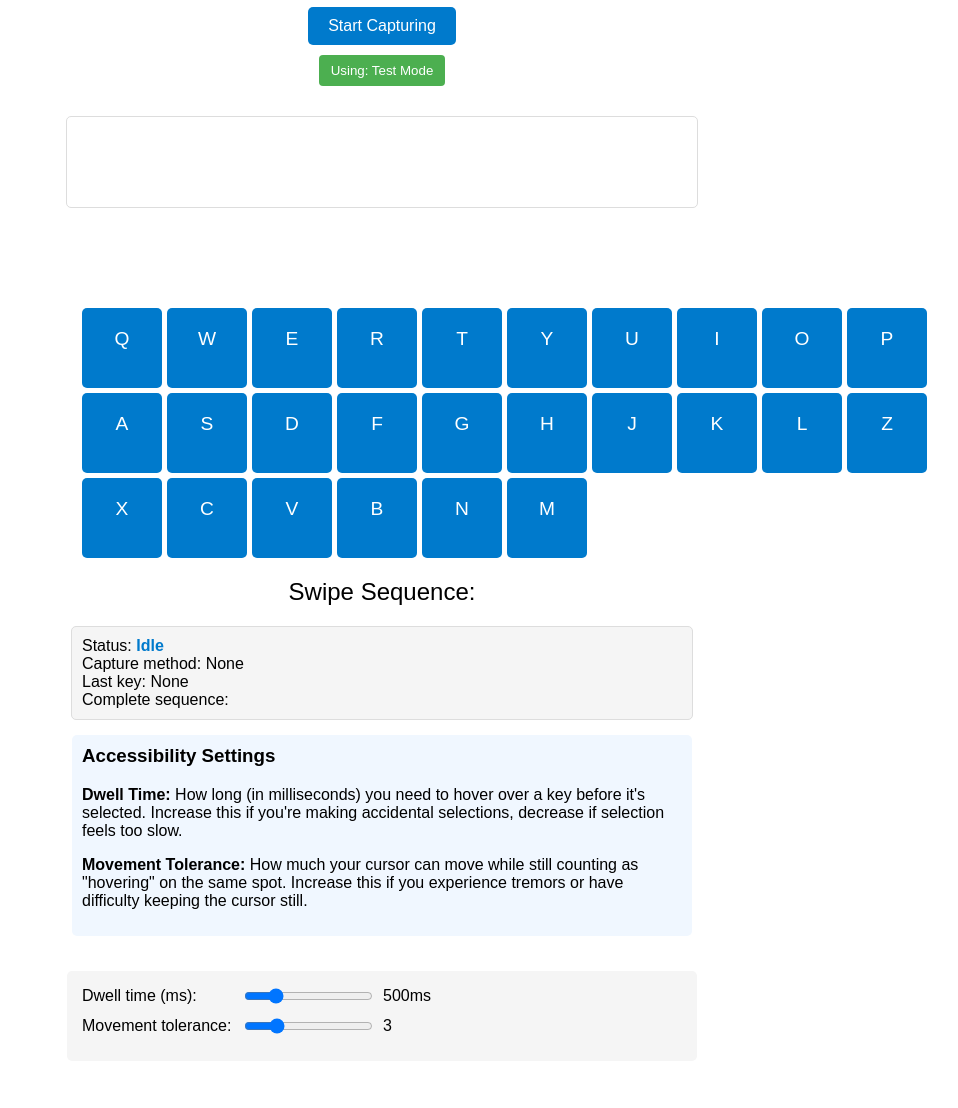
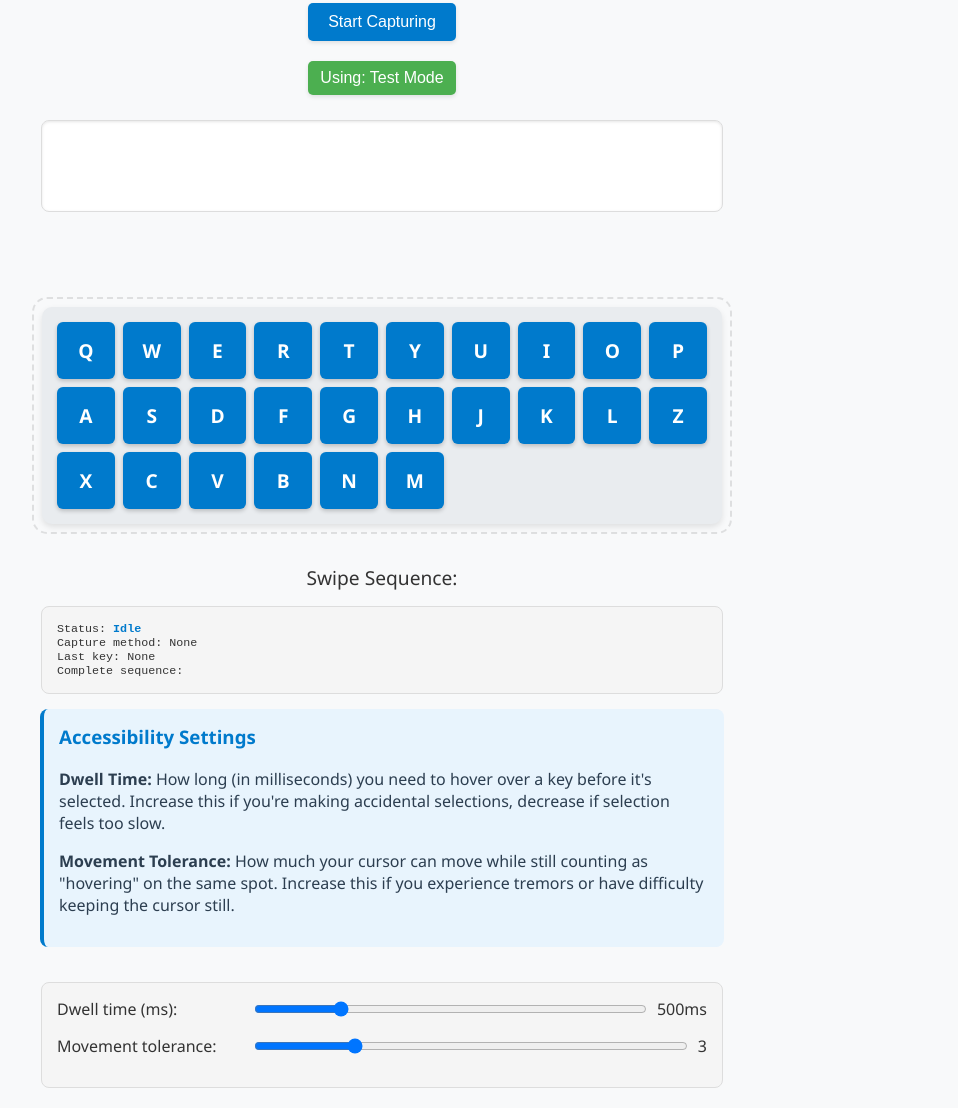
Before and after one commit to cmlmanni/swipe-keyboard, a plain HTML site: page index.html in a window 1280 px wide. Shown: the part 111-1219 px from the top of the page, without its empty margins (258-1216 px from the left). Before the commit the page ends 1192 px from the top, so only its background shows below. Drawn offline with Linux system fonts and the light colour scheme.

Commit message:
Center the keyboard layout Only capture movement within/near the keyboard Clear visualization line after word capture

```diff
--- a/index.html
+++ b/index.html
@@ -19,6 +19,7 @@
 
     <div id="keyboard">
       <!-- Row 1 -->
+      <div class="keyboard-row">
         <div class="key" data-letter="Q">Q</div>
         <div class="key" data-letter="W">W</div>
         <div class="key" data-letter="E">E</div>
@@ -29,7 +30,9 @@
         <div class="key" data-letter="I">I</div>
         <div class="key" data-letter="O">O</div>
         <div class="key" data-letter="P">P</div>
+      </div>
       <!-- Row 2 -->
+      <div class="keyboard-row">
         <div class="key" data-letter="A">A</div>
         <div class="key" data-letter="S">S</div>
         <div class="key" data-letter="D">D</div>
@@ -39,7 +42,9 @@
         <div class="key" data-letter="J">J</div>
         <div class="key" data-letter="K">K</div>
         <div class="key" data-letter="L">L</div>
+      </div>
       <!-- Row 3 -->
+      <div class="keyboard-row">
         <div class="key" data-letter="Z">Z</div>
         <div class="key" data-letter="X">X</div>
         <div class="key" data-letter="C">C</div>
@@ -47,6 +52,7 @@
         <div class="key" data-letter="B">B</div>
         <div class="key" data-letter="N">N</div>
         <div class="key" data-letter="M">M</div>
+      </div>
     </div>
 
     <div id="swipeSequence">Swipe Sequence: <span id="sequence"></span></div>
--- a/js/ui.js
+++ b/js/ui.js
@@ -15,10 +15,25 @@ let canvas;
 let ctx;
 const pathPoints = [];
 
+// Keyboard boundaries for capture restriction
+let keyboardBoundary = {
+  top: 0,
+  left: 0,
+  right: 0,
+  bottom: 0,
+  padding: 10, // Padding in pixels around keyboard
+};
+
 // Initialize UI elements
 function initUI() {
   // Set up canvas for path visualization
   setupCanvas();
+
+  // Calculate keyboard boundaries
+  calculateKeyboardBoundaries();
+
+  // Visualize keyboard boundary (helpful during development)
+  visualizeKeyboardBoundary();
 
   // Set up mode toggle button
   setupModeToggle();
@@ -34,6 +49,71 @@ function initUI() {
 
   // Listen for mouse position updates (from input.js)
   window.addEventListener("mousePositionUpdate", handleMousePositionUpdate);
+
+  // Listen for window resize to recalculate keyboard boundaries
+  window.addEventListener(
+    "resize",
+    debounce(() => {
+      calculateKeyboardBoundaries();
+      visualizeKeyboardBoundary();
+    }, 250)
+  );
+}
+
+// Calculate keyboard boundaries for limiting capture area
+function calculateKeyboardBoundaries() {
+  const keyboardElement = elements.keyboard;
+  if (!keyboardElement) return;
+
+  const rect = keyboardElement.getBoundingClientRect();
+  const padding = keyboardBoundary.padding;
+
+  keyboardBoundary = {
+    top: rect.top - padding,
+    left: rect.left - padding,
+    right: rect.right + padding,
+    bottom: rect.bottom + padding,
+    padding: padding,
+  };
+
+  console.log("Keyboard boundaries calculated:", keyboardBoundary);
+}
+
+// Visualize the keyboard boundary
+function visualizeKeyboardBoundary() {
+  // First remove any existing boundary visualization
+  const existingBoundary = document.querySelector(".keyboard-boundary");
+  if (existingBoundary) {
+    existingBoundary.remove();
+  }
+
+  // Create a boundary visualization element
+  const boundaryElement = document.createElement("div");
+  boundaryElement.className = "keyboard-boundary";
+  elements.keyboard.appendChild(boundaryElement);
+}
+
+// Check if a point is within the keyboard boundary
+function isWithinKeyboardBoundary(x, y) {
+  return (
+    x >= keyboardBoundary.left &&
+    x <= keyboardBoundary.right &&
+    y >= keyboardBoundary.top &&
+    y <= keyboardBoundary.bottom
+  );
+}
+
+// Debounce function for resize events
+function debounce(func, wait) {
+  let timeout;
+  return function executedFunction(...args) {
+    const later = () => {
+      clearTimeout(timeout);
+      func(...args);
+    };
+    clearTimeout(timeout);
+    timeout = setTimeout(later, wait);
+  };
 }
 
 // Set up canvas for path visualization
@@ -68,10 +148,9 @@ function clearPath() {
 
 // Draw the current path
 function drawPath() {
-  if (!ctx) return;
+  if (!ctx || pathPoints.length < 2) return;
 
   ctx.clearRect(0, 0, canvas.width, canvas.height);
-  if (pathPoints.length < 2) return;
 
   ctx.beginPath();
   ctx.lineWidth = 3;
@@ -88,8 +167,12 @@ function drawPath() {
 // Handle mouse position updates (from input.js)
 function handleMousePositionUpdate(event) {
   const { x, y } = event.detail;
-  pathPoints.push({ x, y });
-  drawPath();
+
+  // Only add points if within keyboard boundary
+  if (isWithinKeyboardBoundary(x, y)) {
+    pathPoints.push({ x, y });
+    drawPath();
+  }
 }
 
 // Set up toggle button for test/Azure mode
@@ -102,7 +185,7 @@ function setupModeToggle() {
   modeToggle.style.backgroundColor = "#4CAF50";
   modeToggle.style.color = "white";
   modeToggle.style.border = "none";
-  modeToggle.style.borderRadius = "4px";
+  modeToggle.style.borderRadius = "5px";
   modeToggle.style.cursor = "pointer";
 
   elements.captureToggle.insertAdjacentElement("afterend", modeToggle);
@@ -138,6 +221,9 @@ function setupCaptureToggle() {
         const sequence = state.swipeSequence.join("");
         const suggestedWords = await getPredictionsBasedOnMode(sequence);
         displaySuggestions(suggestedWords);
+
+        // Clear the path after getting predictions
+        setTimeout(() => clearPath(), 300);
       }
     }
 
@@ -150,8 +236,8 @@ function setupAccessibilityHelp() {
   elements.accessibilityControls.insertAdjacentHTML(
     "beforebegin",
     `
-    <div id="accessibilityHelp" style="margin: 15px 0; padding: 10px; background: #f0f7ff; border-radius: 5px; max-width: 600px;">
-      <h3 style="margin-top: 0;">Accessibility Settings</h3>
+    <div id="accessibilityHelp">
+      <h3>Accessibility Settings</h3>
       <p><strong>Dwell Time:</strong> How long (in milliseconds) you need to hover over a key before it's selected.
          Increase this if you're making accidental selections, decrease if selection feels too slow.</p>
       <p><strong>Movement Tolerance:</strong> How much your cursor can move while still counting as "hovering" on the same spot.
@@ -167,4 +253,9 @@ function updateUIValues() {
   elements.toleranceValue.textContent = settings.movementTolerance;
 }
 
-export { initUI, clearPath };
+export {
+  initUI,
+  clearPath,
+  isWithinKeyboardBoundary,
+  calculateKeyboardBoundaries,
+};
--- a/styles.css
+++ b/styles.css
@@ -1,86 +1,119 @@
+/* Main styles */
 body {
-  font-family: Arial, sans-serif;
+  font-family: "Segoe UI", Tahoma, Geneva, Verdana, sans-serif;
   margin: 0;
   padding: 20px;
   display: flex;
   flex-direction: column;
   align-items: center;
+  background-color: #f8f9fa;
+  color: #333;
 }
 
 h1 {
   margin-bottom: 20px;
+  color: #2d3748;
+  text-align: center;
 }
 
+/* Keyboard layout */
 #keyboard {
   display: grid;
   grid-template-columns: repeat(10, 1fr);
-  gap: 5px;
-  width: 90%;
-  max-width: 600px;
+  gap: 8px;
+  width: 100%;
+  max-width: 650px;
+  margin: 0 auto 20px;
+  padding: 15px;
+  background-color: #e9ecef;
+  border-radius: 10px;
+  box-shadow: 0 3px 6px rgba(0, 0, 0, 0.1);
+  position: relative; /* For positioning the boundary */
 }
 
 .key {
   background: #007acc;
   color: white;
   text-align: center;
-  padding: 20px;
-  border-radius: 5px;
+  padding: 15px 5px;
+  border-radius: 6px;
   user-select: none;
   font-size: 1.2em;
-  transition: background-color 0.1s;
-  min-width: 40px;
-  min-height: 40px;
+  font-weight: 600;
+  cursor: pointer;
+  transition: all 0.15s ease;
+  box-shadow: 0 2px 4px rgba(0, 0, 0, 0.2);
+  display: flex;
+  justify-content: center;
+  align-items: center;
+}
+
+.key:hover {
+  background-color: #0056b3;
 }
 
 .key.active {
   background-color: #ff5722;
+  transform: scale(1.05);
 }
 
-#swipeSequence {
-  margin-top: 20px;
-  font-size: 1.5em;
-}
-
-#debug {
-  margin-top: 20px;
-  padding: 10px;
-  background: #f5f5f5;
-  border: 1px solid #ddd;
-  border-radius: 5px;
-  width: 90%;
-  max-width: 600px;
-}
-
-.status {
-  font-weight: bold;
-  color: #007acc;
-}
-
-/* Button to toggle capture mode */
-#captureToggle {
-  margin-top: 20px;
+/* Control buttons */
+#captureToggle,
+#modeToggle {
   padding: 10px 20px;
-  background-color: #007acc;
-  color: white;
+  margin: 10px;
+  font-size: 1em;
   border: none;
   border-radius: 5px;
   cursor: pointer;
-  font-size: 1em;
+  transition: all 0.2s;
+  font-weight: 500;
+  box-shadow: 0 2px 4px rgba(0, 0, 0, 0.1);
+}
+
+#captureToggle {
+  background-color: #007acc;
+  color: white;
 }
 
 #captureToggle.active {
   background-color: #ff5722;
 }
 
-/* Add to your existing styles.css */
+#captureToggle:hover,
+#modeToggle:hover {
+  transform: translateY(-2px);
+  box-shadow: 0 4px 8px rgba(0, 0, 0, 0.15);
+}
+
+/* Output and suggestions */
+#outputArea {
+  width: 100%;
+  max-width: 650px;
+  min-height: 60px;
+  border: 1px solid #ddd;
+  border-radius: 8px;
+  padding: 15px;
+  margin: 15px 0;
+  background-color: white;
+  box-shadow: inset 0 1px 3px rgba(0, 0, 0, 0.1);
+}
+
+#selectedWords {
+  font-size: 1.4em;
+  line-height: 1.5;
+  min-height: 1.5em;
+}
 
 #wordSuggestions {
   display: flex;
+  flex-wrap: wrap;
   gap: 10px;
   margin: 15px 0;
-  flex-wrap: wrap;
   justify-content: center;
   min-height: 50px;
+  width: 100%;
+  max-width: 650px;
 }
 
 .suggestion {
@@ -92,57 +125,121 @@ h1 {
   cursor: pointer;
   font-size: 1em;
   transition: all 0.2s;
+  box-shadow: 0 1px 3px rgba(0, 0, 0, 0.1);
 }
 
 .suggestion:hover {
   background-color: #4fc3f7;
   color: white;
+  transform: translateY(-2px);
+  box-shadow: 0 3px 5px rgba(0, 0, 0, 0.2);
 }
 
-#outputArea {
-  width: 90%;
-  max-width: 600px;
-  min-height: 60px;
-  border: 1px solid #ddd;
-  border-radius: 5px;
-  padding: 15px;
-  margin: 20px 0;
-  background-color: #fff;
+/* Debug and accessibility sections */
+#swipeSequence {
+  margin-top: 20px;
+  font-size: 1.2em;
+  width: 100%;
+  max-width: 650px;
+  text-align: center;
 }
 
-#selectedWords {
-  font-size: 1.4em;
-  line-height: 1.5;
-  min-height: 1.5em;
+#debug {
+  margin-top: 15px;
+  padding: 15px;
+  background: #f5f5f5;
+  border: 1px solid #ddd;
+  border-radius: 8px;
+  width: 100%;
+  max-width: 650px;
+  font-family: monospace;
+  font-size: 0.9em;
+}
+
+.status {
+  font-weight: bold;
+  color: #007acc;
 }
 
 #accessibilityControls {
   margin-top: 20px;
   padding: 15px;
   background-color: #f5f5f5;
-  border-radius: 5px;
-  width: 90%;
-  max-width: 600px;
+  border-radius: 8px;
+  width: 100%;
+  max-width: 650px;
+  border: 1px solid #ddd;
 }
 
 #accessibilityControls div {
-  margin-bottom: 10px;
+  margin-bottom: 15px;
   display: flex;
   align-items: center;
 }
 
 #accessibilityControls label {
-  margin-right: 10px;
-  width: 150px;
+  margin-right: 15px;
+  width: 180px;
+  font-weight: 500;
 }
 
 #accessibilityControls input {
+  flex: 1;
   margin-right: 10px;
 }
 
-/* Highlight to show current mode */
-#modeToggle {
-  transition: background-color 0.3s;
+#accessibilityHelp {
+  margin: 15px 0;
+  padding: 15px;
+  background: #e8f4fd;
+  border-radius: 8px;
+  width: 100%;
+  max-width: 650px;
+  border-left: 4px solid #007acc;
+  color: #2c3e50;
+}
+
+#accessibilityHelp h3 {
+  margin-top: 0;
+  color: #007acc;
+}
+
+/* Row styling to improve keyboard layout */
+.keyboard-row {
+  display: contents;
+}
+
+/* For different rows */
+.keyboard-row:nth-child(2) {
+  margin-left: 20px; /* Offset for QWERTY layout */
+}
+
+.keyboard-row:nth-child(3) {
+  margin-left: 35px; /* Offset for QWERTY layout */
+}
+
+/* Keyboard boundary visualization */
+.keyboard-boundary {
+  position: absolute;
+  top: -10px;
+  left: -10px;
+  right: -10px;
+  bottom: -10px;
+  border: 2px dashed rgba(0, 0, 0, 0.1);
+  border-radius: 15px;
+  pointer-events: none; /* Don't interfere with clicks */
+  z-index: -1;
+}
+
+/* Canvas for path visualization */
+#pathCanvas {
+  position: absolute;
+  top: 0;
+  left: 0;
+  width: 100%;
+  height: 100%;
+  pointer-events: none;
+  z-index: 1000;
 }
 
 /* Flash effect for dwell selection */
```
Also changed, not shown: js/input.js (+20 -15 lines). Lines whose indentation alone changed are shown as unchanged.
